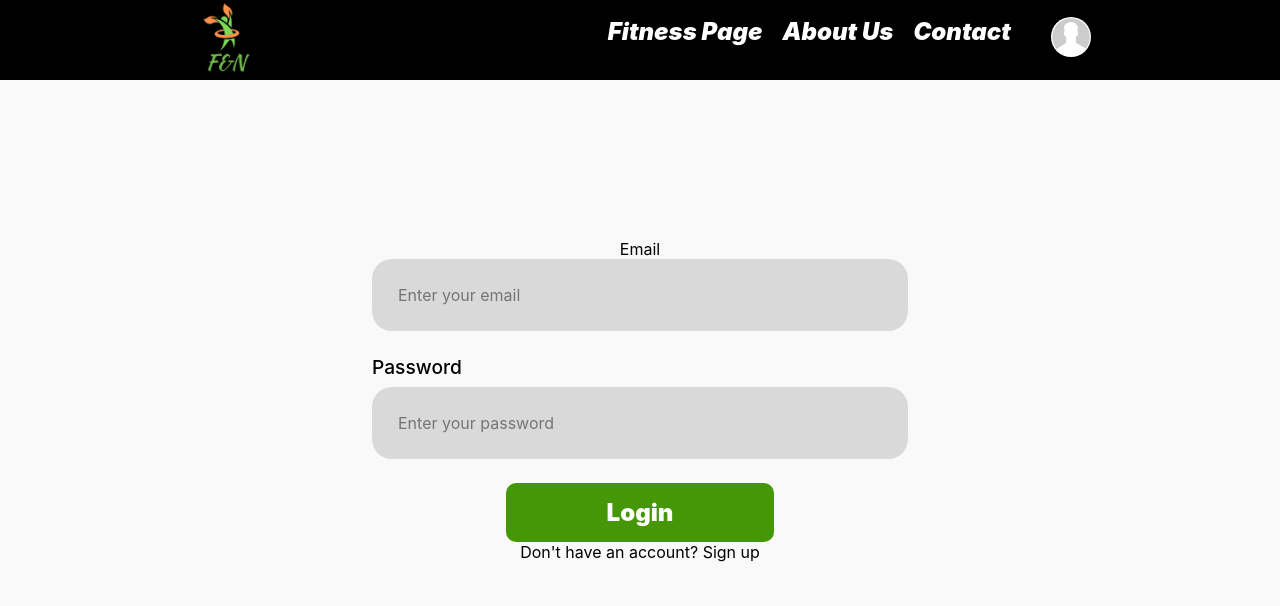
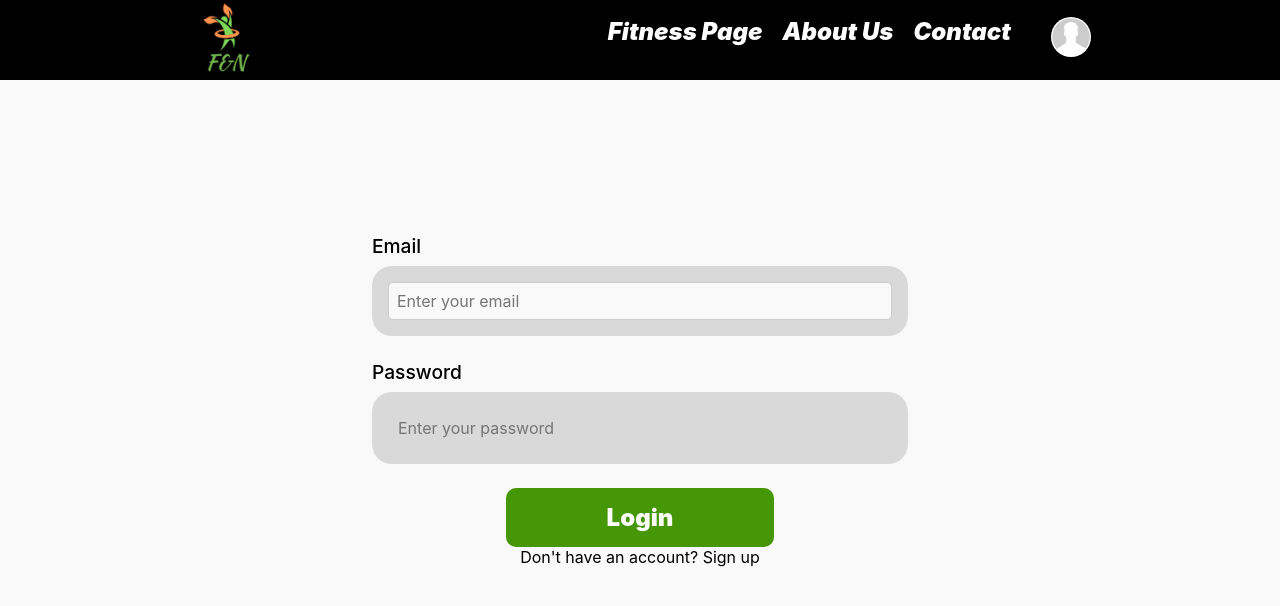
Before and after one commit to phucnhan/KLTN, a React (Create React App) app: page / in a window 1280 px wide. Shown: the top 606 px of the page. Built offline with nearby package versions, Linux system fonts and the light colour scheme; no server answers.

Commit message:
Update Signup.css

```diff
--- a/src/Component/Signup/Signup.css
+++ b/src/Component/Signup/Signup.css
@@ -40,7 +40,16 @@
     color: #333;
 }
 
-.label-username, .label-password, .label-reenter {
+.input-field input[type="email"] {
+    border: 1px solid #ccc; /* Add a border to distinguish email input */
+    border-radius: 5px; /* Slightly rounded corners */
+    padding: 0.5rem; /* Adjust padding for better appearance */
+    font-size: 1rem; /* Ensure consistent font size */
+    color: #333; /* Text color */
+    background-color: #f9f9f9; /* Light background color */
+}
+
+.label-username, .label-password, .label-reenter, .label-email {
     width: 100%;
     text-align: left;
     margin-bottom: 0.5rem;
```
